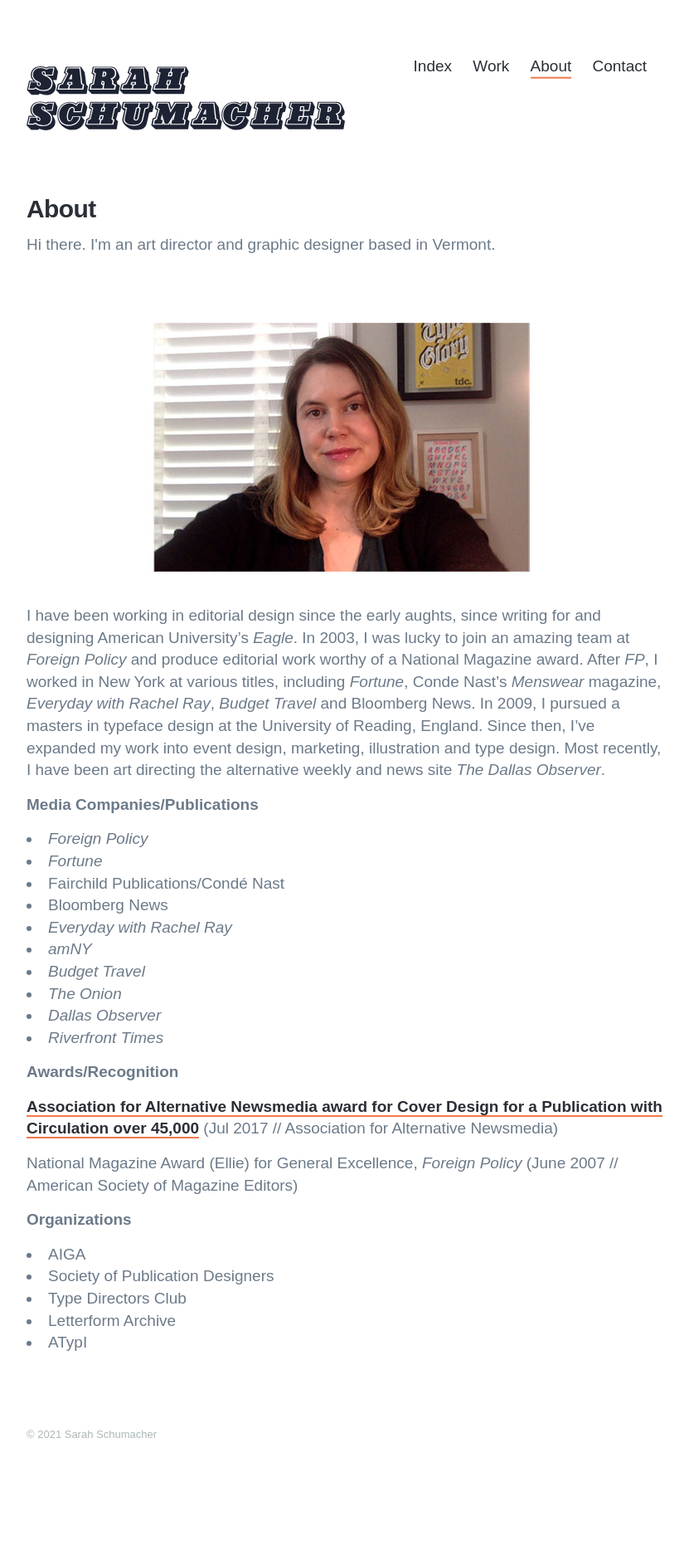
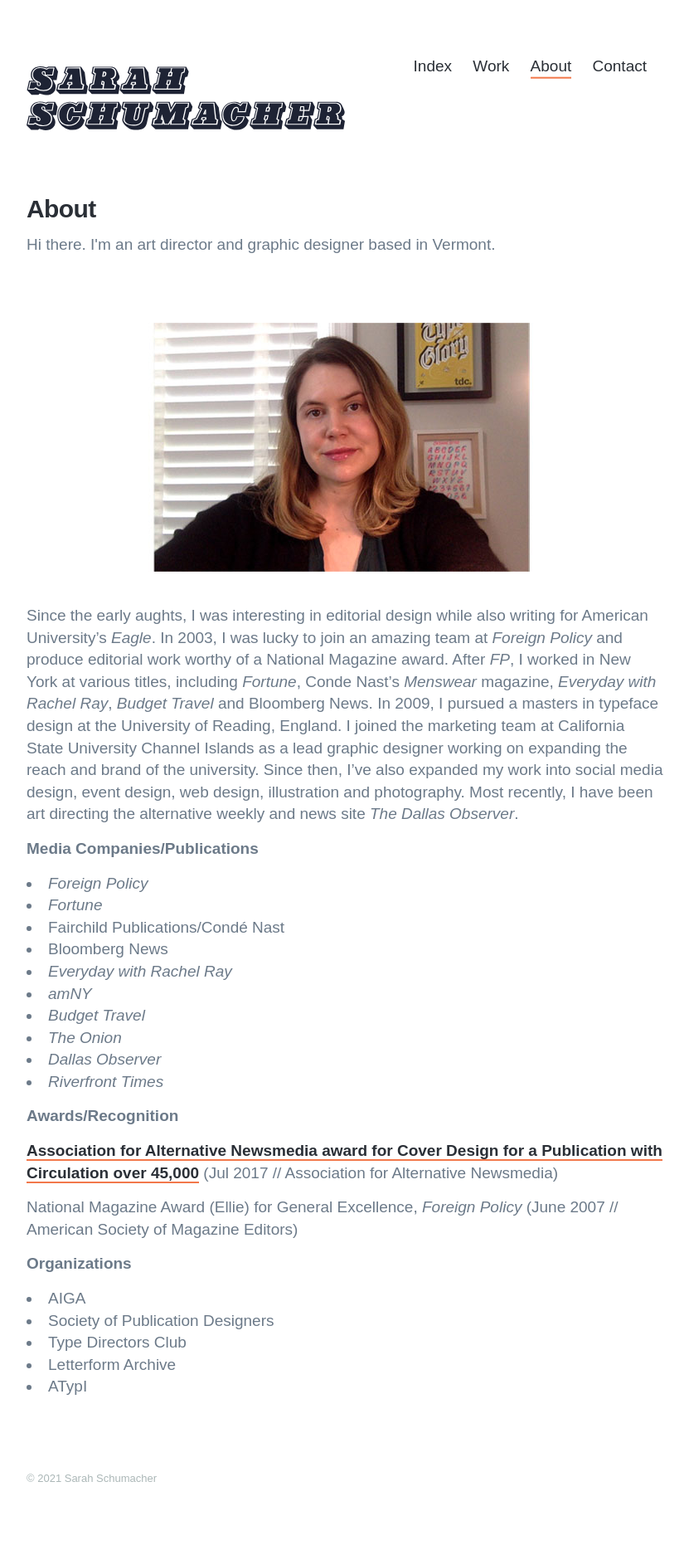
Before and after one commit to snsnsns/snsnsns.github.io, a Jekyll site: the page built from _pages/about.md, in a window 1280 px wide. Shown: the whole page at 83% size, without its empty margins (224-1055 px from the left). Built offline with Jekyll 4.4.1, drawn with Linux system fonts in a browser that asks for light colours; nearby versions of some CDN libraries; some web fonts are replaced; before the commit the page ends 1815 px from its top, so only the background shows below that.

Commit message:
more text updates

```diff
--- a/_pages/about.md
+++ b/_pages/about.md
@@ -6,7 +6,7 @@
 
 ![](/images/blogimages/About/schumacherheadshot.jpg)
 
-I have been working in editorial design since the early aughts, since writing for and designing American University's *Eagle*. In 2003, I was lucky to join an amazing team at *Foreign Policy* and produce editorial work worthy of a National Magazine award. After *FP*, I worked in New York at various titles, including *Fortune*, Conde Nast's *Menswear* magazine, *Everyday with Rachel Ray*, *Budget Travel* and Bloomberg News. In 2009, I pursued a masters in typeface design at the University of Reading, England. Since then, I've expanded my work into event design, marketing, illustration and type design. Most recently, I have been art directing the alternative weekly and news site *The Dallas Observer*.
+ Since the early aughts, I was interesting in editorial design while also writing for American University's *Eagle*. In 2003, I was lucky to join an amazing team at *Foreign Policy* and produce editorial work worthy of a National Magazine award. After *FP*, I worked in New York at various titles, including *Fortune*, Conde Nast's *Menswear* magazine, *Everyday with Rachel Ray*, *Budget Travel* and Bloomberg News. In 2009, I pursued a masters in typeface design at the University of Reading, England. I joined the marketing team at California State University Channel Islands as a lead graphic designer working on expanding the reach and brand of the university. Since then, I've also expanded my work into social media design, event design, web design, illustration and photography. Most recently, I have been art directing the alternative weekly and news site *The Dallas Observer*.
 
 __Media Companies/Publications__
 + *Foreign Policy*
```
